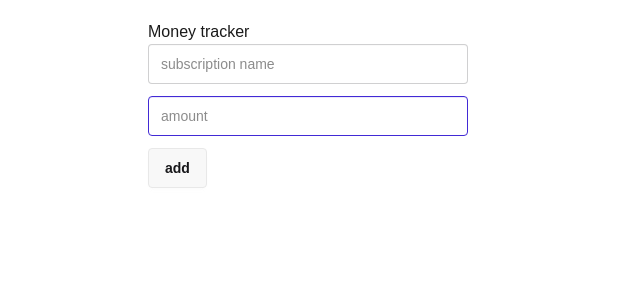
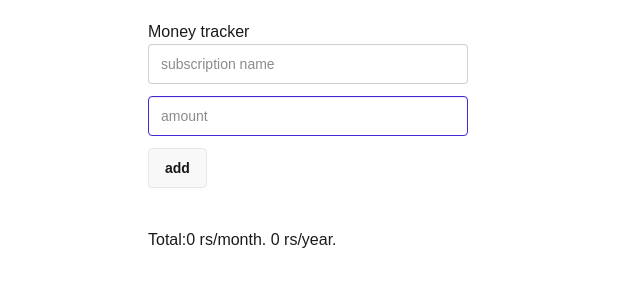
Before and after one commit to rahscripts/myui, a Next.js app: page / in a window 1280 px wide. Shown: the top 300 px of the page, without its empty margins (0-640 px from the left). Built offline with nearby package versions, Linux system fonts and the light colour scheme; a web font is replaced by a local one.

Commit message:
added total month and total year

```diff
--- a/app/components/Input.tsx
+++ b/app/components/Input.tsx
@@ -1,6 +1,6 @@
 "use client";
 
-import { useState } from "react";
+import { useEffect, useState } from "react";
 
 type M = [
    { sub: string,
@@ -12,6 +12,7 @@ const Input = () => {
 
     const [sub, setSub] = useState("");
     const [amount, setAmount] = useState("");
+    const [rsmonth, setRsmonth] = useState(0);
 
     const [mobject, setMobject]= useState<M>([]);
 
@@ -23,6 +24,14 @@ const Input = () => {
          "bg-indigo-200",
 
     ]
+    useEffect(() => {
+        let total = 0;
+        mobject.forEach((i) => (
+            total+=Number(i.amount)
+
+    ))
+        setRsmonth(total)
+    }, [mobject]);
 
     const handleAdd = () => {
 
@@ -49,7 +58,7 @@ const Input = () => {
            <input value={amount} onChange={(e) => setAmount(e.target.value)} type="number" placeholder="amount" className="input input-primary" />
            <button className="btn w-fit" onClick={handleAdd}>add</button>
         </div>
-        <div className="flex gap-2">
+        <div className="flex my-5 gap-2">
             {mobject.map((m) => (
                 <div key={m.id} className={`${colorOn[m.color]} flex flex-col items-center justify-center w-fit p-5 rounded-xl `}>
                     <div className="font-bold uppercase text-3xl">{m.sub}</div>
@@ -58,6 +67,10 @@ const Input = () => {
                 </div>
             ))}
         </div>
+        <div>
+            Total:
+            {rsmonth} rs/month. {rsmonth*12} rs/year.
+        </div>
     </section>
   )
 }
```
